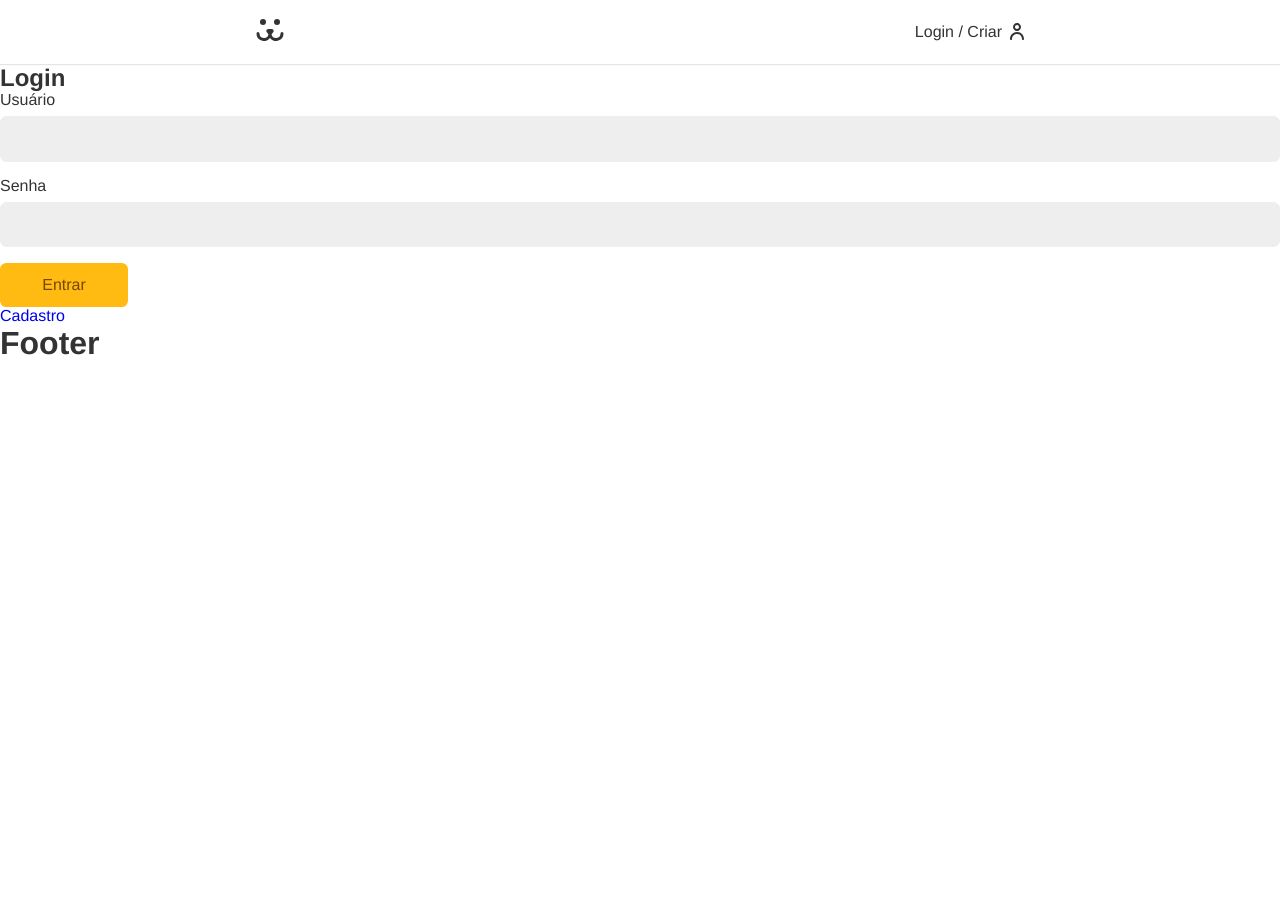
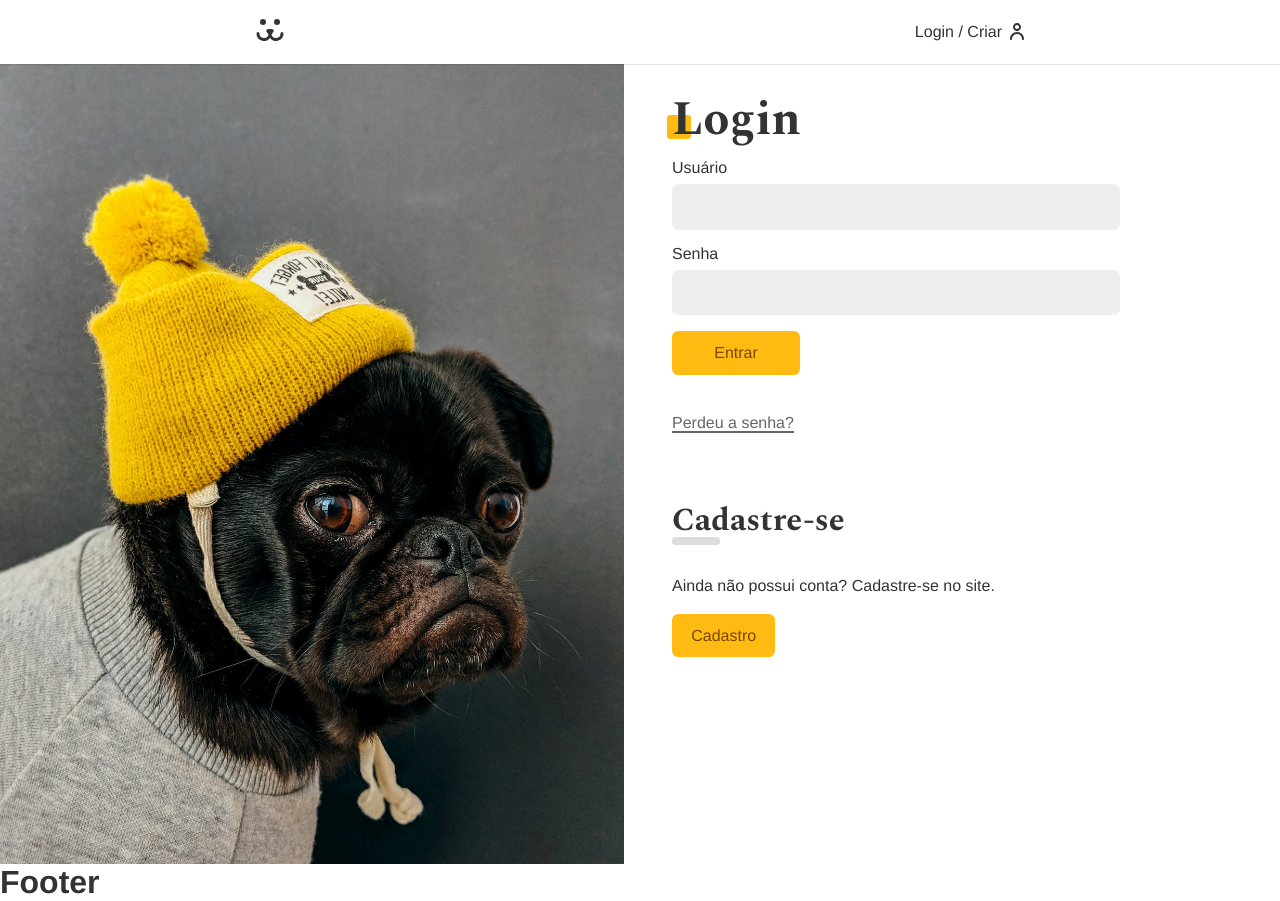
Before and after one commit to gaiveknopf/dogs, a React (Create React App) app: page /login in a window 1280 px wide. Before the commit the page ends 800 px from the top, so only its background shows below. Built offline with nearby package versions, Linux system fonts and the light colour scheme.

Commit message:
last commit

```diff
--- a/src/App.css
+++ b/src/App.css
@@ -1,3 +1,5 @@
+@import url('https://fonts.googleapis.com/css2?family=Spectral:wght@700&display=swap');
+
 * {
     box-sizing: border-box;
 }
@@ -7,7 +9,7 @@ body {
     margin: 0px;
     color: #333;
     --type-first: Helvetica, Arial, sans-serif;
-    --type-second: 'Spectral', Georgia;
+    --type-second: 'Spectral', georgia;
     font-family: var(--type-first);
 }
 
@@ -36,7 +38,7 @@ input {
     display: block;
     font-size: 1rem;
     font-family: var(--type-first);
-    color: #333333;
+    color: #333;
 }
 
 .container {
@@ -47,4 +49,40 @@ input {
 
 a {
     text-decoration: none;
+    color: #333;
 }
+
+.title {
+    font-family: var(--type-second);
+    line-height: 1;
+    font-size: 3rem;
+    margin: 1rem 0;
+    position: relative;
+    z-index: 1;
+}
+
+.title::after {
+    content: '';
+    display: block;
+    width: 1.5rem;
+    height: 1.5rem;
+    background: #fb1;
+    position: absolute;
+    bottom: 5px;
+    left: -5px;
+    border-radius: 0.2rem;
+    z-index: -1;
+}
+
+.animeLeft {
+    opacity: 0;
+    transform: translateX(-20px);
+    animation: animeLeft 0.3s forwards;
+}
+
+@keyframes animeLeft {
+    to {
+        opacity: 1;
+        transform: initial;
+    }
+}
--- /dev/null
+++ b/src/Components/Helper/Error.js
@@ -0,0 +1,12 @@
+import React from 'react'
+
+const Error = ({error}) => {
+    if (!error) return null;
+    return (
+        <p style={{ color: '#f31', margin: '1rem 0' }}>
+            {error}
+        </p>
+    )
+}
+
+export default Error
--- a/src/Components/Login/Login.js
+++ b/src/Components/Login/Login.js
@@ -1,13 +1,19 @@
 import React from 'react'
-import { Route, Routes } from 'react-router-dom'
+import { Navigate, Route, Routes } from 'react-router-dom'
+import { UserContext } from '../../UserContext'
 import LoginCreate from './LoginCreate'
 import LoginForm from './LoginForm'
 import LoginPasswordLost from './LoginPasswordLost'
 import LoginPasswordReset from './LoginPasswordReset'
+import styles from './Login.module.css'
 
 const Login = () => {
+    const { login } = React.useContext(UserContext);
+
+    if (login === true) return <Navigate to='/conta' />
     return (
-        <div>
+        <section className={styles.login}>
+            <div className={styles.forms}>
                 <Routes>
                     <Route path="/" element={<LoginForm />} />
                     <Route path="criar" element={<LoginCreate />} />
@@ -15,6 +21,7 @@ const Login = () => {
                     <Route path="resetar" element={<LoginPasswordReset />} />
                 </Routes>
             </div>
+        </section>
     )
 }
 
--- /dev/null
+++ b/src/Components/Login/Login.module.css
@@ -0,0 +1,30 @@
+.login {
+  display: grid;
+  grid-template-columns: 1fr 1fr;
+  min-height: 100vh;
+  gap: 2rem;
+}
+
+.login::before {
+    display: block;
+    content: '';
+    background: url('../../Assets/login.jpg') no-repeat center center;
+    background-size: cover;
+}
+
+.forms {
+    max-width: 30rem;
+    padding: 1rem;
+}
+
+@media (max-width: 40rem) {
+    .login {
+      grid-template-columns: 1fr;
+    }
+    .login::before {
+        display: none;
+    }
+    .forms {
+        max-width: 100%;
+    }
+}
--- a/src/Components/Login/LoginForm.js
+++ b/src/Components/Login/LoginForm.js
@@ -4,11 +4,15 @@ import useForm from '../../Hooks/useForm';
 import { UserContext } from '../../UserContext';
 import Button from '../Forms/Button';
 import Input from '../Forms/Input';
+import Error from '../Helper/Error';
+import styles from './LoginForm.module.css'
+import stylesBtn from '../Forms/Button.module.css'
 
 const LoginForm = () => {
     const username = useForm();
     const password = useForm();
-    const { userLogin } = React.useContext(UserContext);
+
+    const { userLogin, error, loading } = React.useContext(UserContext);
 
     async function handleSubmit(event) {
         event.preventDefault();
@@ -20,14 +24,20 @@ const LoginForm = () => {
 
 
     return (
-        <section>
-            <h1>Login</h1>
-            <form action="" onSubmit={handleSubmit}>
+        <section className="animeLeft">
+            <h1 className="title">Login</h1>
+            <form className={styles.form} onSubmit={handleSubmit}>
                 <Input label="Usuário" type="text" name="username" {...username} />
                 <Input label="Senha" type="password" name="password" {...password} />
-                <Button>Entrar</Button>
+                {loading ? <Button disabled>Carregando...</Button> : <Button>Entrar</Button>}
+                <Error error={error}></Error>
             </form>
-            <Link to="/login/criar">Cadastro</Link>
+            <Link className={styles.perdeu} to="/login/perdeu">Perdeu a senha?</Link>
+            <div className={styles.cadastro}>
+                <h2 className={styles.subtitle}>Cadastre-se</h2>
+                <p>Ainda não possui conta? Cadastre-se no site.</p>
+                <Link className={stylesBtn.button} to="/login/criar">Cadastro</Link>
+            </div>
         </section>
     )
 }
--- /dev/null
+++ b/src/Components/Login/LoginForm.module.css
@@ -0,0 +1,43 @@
+.form {
+  margin-bottom: 2rem;
+}
+
+.perdeu {
+    display: inline-block;
+    color: #666;
+    padding: 0.5rem 0;
+    line-height: 1;
+}
+
+.perdeu::after {
+    content: '';
+    height: 2px;
+    width: 100%;
+    background: currentColor;
+    display: block;
+}
+
+.cadastro {
+    margin-top: 4rem;
+}
+
+.cadastro p {
+    margin-top: 2rem;
+    margin-bottom: 2rem;
+
+}
+
+.subtitle {
+    font-family: var(--type-second);
+    line-height: 1;
+    font-size: 2rem;
+}
+
+.subtitle::after {
+    content: '';
+    display: block;
+    background: #ddd;
+    height: 0.5rem;
+    width: 3rem;
+    border-radius: 0.2rem;
+}
--- a/src/UserContext.js
+++ b/src/UserContext.js
@@ -1,5 +1,6 @@
 import React from 'react'
 import { TOKEN_POST, TOKEN_VALIDATE_POST, USER_GET } from './api';
+import { useNavigate } from 'react-router-dom'
 
 export const UserContext = React.createContext();
 
@@ -8,6 +9,17 @@ export const UserStorage = ({ children }) => {
     const [login, setLogin] = React.useState(null);
     const [loading, setLoading] = React.useState(false);
     const [error, setError] = React.useState(null);
+    const navigate = useNavigate();
+
+    const userLogout = React.useCallback(async function () {
+        setData(null);
+        setError(null);
+        setLoading(false);
+        setLogin(false);
+        window.localStorage.removeItem('token');
+        navigate('/login')
+    }, [navigate])
+
 
     React.useEffect(() => {
         async function autoLogin() {
@@ -28,7 +40,7 @@ export const UserStorage = ({ children }) => {
             }
         }
         autoLogin();
-    }, [])
+    }, [userLogout])
 
     async function getUser(token) {
         const { url, options } = USER_GET(token);
@@ -39,24 +51,28 @@ export const UserStorage = ({ children }) => {
     }
 
     async function userLogin(username, password) {
-        const { url, options } = TOKEN_POST({ username, password });
-        const tokenRes = await fetch(url, options);
-        const { token } = await tokenRes.json();
-        window.localStorage.setItem('token', token);
-        getUser(token);
-    }
-
-    async function userLogout() {
-        setData(null);
-        setError(null);
-        setLoading(false);
-        setLogin(false);
-        window.localStorage.removeItem('item');
+        try {
+            setError(null);
+            setLoading(true);
+            const { url, options } = TOKEN_POST({ username, password });
+            const tokenRes = await fetch(url, options);
+            if (!tokenRes.ok) throw new Error(`Error: ${tokenRes.statusText}`)
+            const { token } = await tokenRes.json();
+            window.localStorage.setItem('token', token);
+            await getUser(token);
+            navigate('/conta');
+        } catch (err) {
+            setError(err.message);
+            setLogin(false);
+        } finally {
+            setLoading(false)
+        }
     }
 
 
+
     return (
-        <UserContext.Provider value={{ userLogin, userLogout, data }}>
+        <UserContext.Provider value={{ userLogin, userLogout, data, error, loading, login }}>
             {children}
         </UserContext.Provider>
     )
```
Also changed, not shown: public/favicon.png (added), 1 other file (tests, documents, lock files or other folders). Lines whose indentation alone changed are shown as unchanged.
